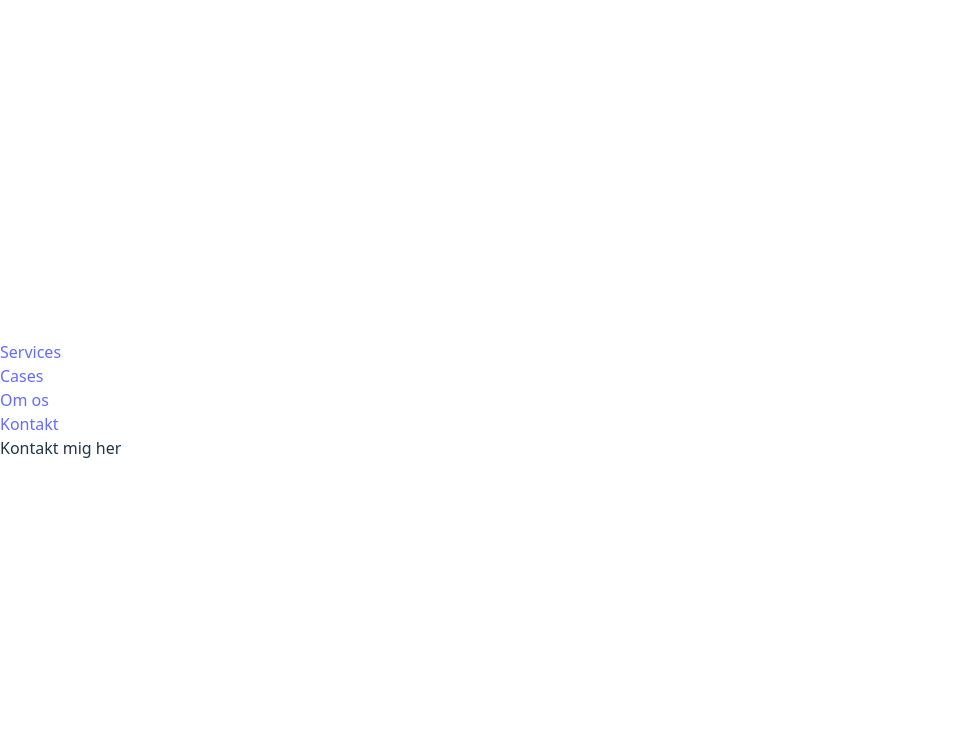
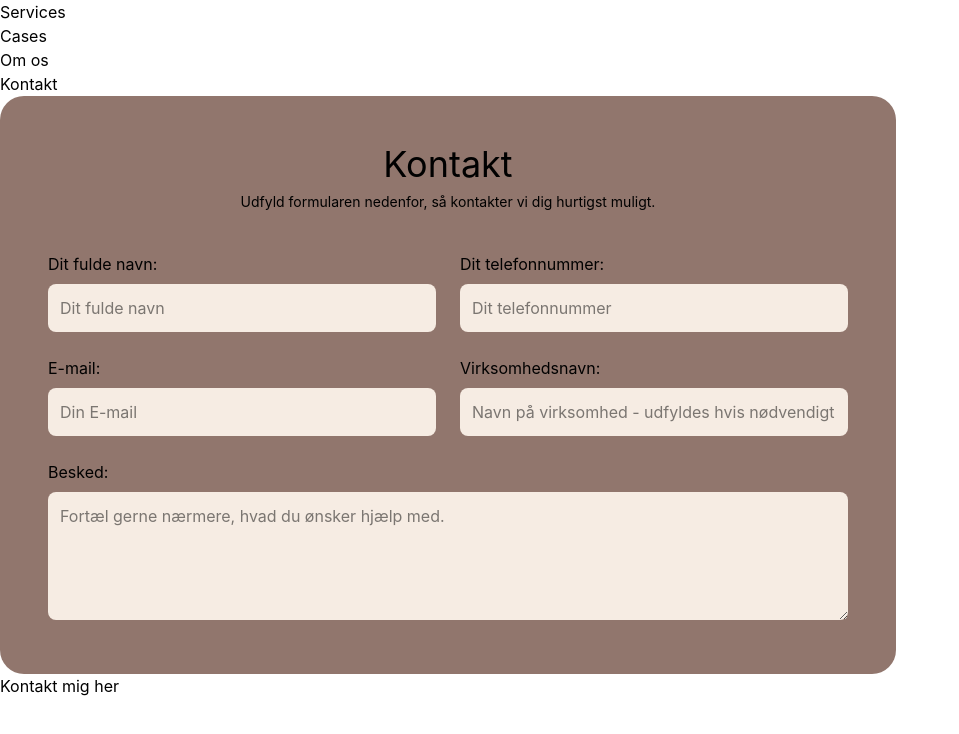
Before and after one commit to Rosa2401/ROOT, a React (Vite) app: page /kontakt in a window 1280 px wide. Shown: the top 734 px of the page, without its empty margins (0-959 px from the left). Built offline with nearby package versions, Linux system fonts and the light colour scheme.

Commit message:
Css slettet

```diff
--- a/src/components/Formular.jsx
+++ b/src/components/Formular.jsx
@@ -0,0 +1,62 @@
+export default function Formular() {
+    return (
+      <div className="bg-[#91766D] rounded-3xl p-12 max-w-4xl w-full">
+
+        <h2 className="text-4xl text-center mb-2 font-oleo">
+          Kontakt
+        </h2>
+
+        <p className="text-center mb-10 text-sm">
+          Udfyld formularen nedenfor, så kontakter vi dig hurtigst muligt.
+        </p>
+
+        <form className="grid grid-cols-2 gap-6">
+
+          <div>
+            <label className="block mb-2">Dit fulde navn:</label>
+            <input
+              type="text"
+              placeholder="Dit fulde navn"
+              className="w-full p-3 rounded-lg bg-[#F6ECE3] text-black"
+            />
+          </div>
+
+          <div>
+            <label className="block mb-2">Dit telefonnummer:</label>
+            <input
+              type="text"
+              placeholder="Dit telefonnummer"
+              className="w-full p-3 rounded-lg bg-[#F6ECE3] text-black"
+            />
+          </div>
+
+          <div>
+            <label className="block mb-2">E-mail:</label>
+            <input
+              type="email"
+              placeholder="Din E-mail"
+              className="w-full p-3 rounded-lg bg-[#F6ECE3] text-black"
+            />
+          </div>
+
+          <div>
+            <label className="block mb-2">Virksomhedsnavn:</label>
+            <input
+              type="text"
+              placeholder="Navn på virksomhed - udfyldes hvis nødvendigt"
+              className="w-full p-3 rounded-lg bg-[#F6ECE3] text-black"
+            />
+          </div>
+
+          <div className="col-span-2">
+            <label className="block mb-2">Besked:</label>
+            <textarea
+              placeholder="Fortæl gerne nærmere, hvad du ønsker hjælp med."
+              className="w-full p-3 rounded-lg bg-[#F6ECE3] text-black h-32"
+            />
+          </div>
+
+        </form>
+      </div>
+    );
+  }
--- a/src/components/Header.jsx
+++ b/src/components/Header.jsx
@@ -15,7 +15,7 @@ export default function Header() {
                     <Link className="linktext" to="/create">Om os</Link>
                 </p>
                 <p>
-                    <Link className="linktext" to="/create">Kontakt</Link>
+                    <Link className="linktext" to="/kontakt">Kontakt</Link>
                 </p>
             </nav>
         </header>
--- a/src/index.css
+++ b/src/index.css
@@ -1,72 +1 @@
 @import "tailwindcss";
-
-:root {
-  font-family: system-ui, Avenir, Helvetica, Arial, sans-serif;
-  line-height: 1.5;
-  font-weight: 400;
-
-  color-scheme: light dark;
-  color: rgba(255, 255, 255, 0.87);
-  background-color: #242424;
-
-  font-synthesis: none;
-  text-rendering: optimizeLegibility;
-  -webkit-font-smoothing: antialiased;
-  -moz-osx-font-smoothing: grayscale;
-}
-
-a {
-  font-weight: 500;
-  color: #646cff;
-  text-decoration: inherit;
-}
-a:hover {
-  color: #535bf2;
-}
-
-body {
-  margin: 0;
-  display: flex;
-  place-items: center;
-  min-width: 320px;
-  min-height: 100vh;
-}
-
-h1 {
-  font-size: 3.2em;
-  line-height: 1.1;
-}
-
-button {
-  border-radius: 8px;
-  border: 1px solid transparent;
-  padding: 0.6em 1.2em;
-  font-size: 1em;
-  font-weight: 500;
-  font-family: inherit;
-  background-color: #1a1a1a;
-  cursor: pointer;
-  transition: border-color 0.25s;
-}
-button:hover {
-  border-color: #646cff;
-}
-button:focus,
-button:focus-visible {
-  outline: 4px auto -webkit-focus-ring-color;
-}
-
-
-
-@media (prefers-color-scheme: light) {
-  :root {
-    color: #213547;
-    background-color: #ffffff;
-  }
-  a:hover {
-    color: #747bff;
-  }
-  button {
-    background-color: #f9f9f9;
-  }
-}
--- a/src/views/Cases.jsx
+++ b/src/views/Cases.jsx
@@ -1,4 +1,3 @@
-
 
 export default function Cases() {
 
@@ -7,4 +6,5 @@ export default function Cases() {
         </>
     )
 
+
 }
--- a/src/views/Kontakt.jsx
+++ b/src/views/Kontakt.jsx
@@ -1,12 +1,11 @@
 import { useEffect, useState } from "react";
 import { useNavigate } from "react-router-dom";
+import Formular from "../components/Formular";
 
 export default function Kontakt() {
-
-
     return (
-       <>
-       </>
-    )
-
-}
+      <div>
+        <Formular />
+      </div>
+    );
+  }
```
